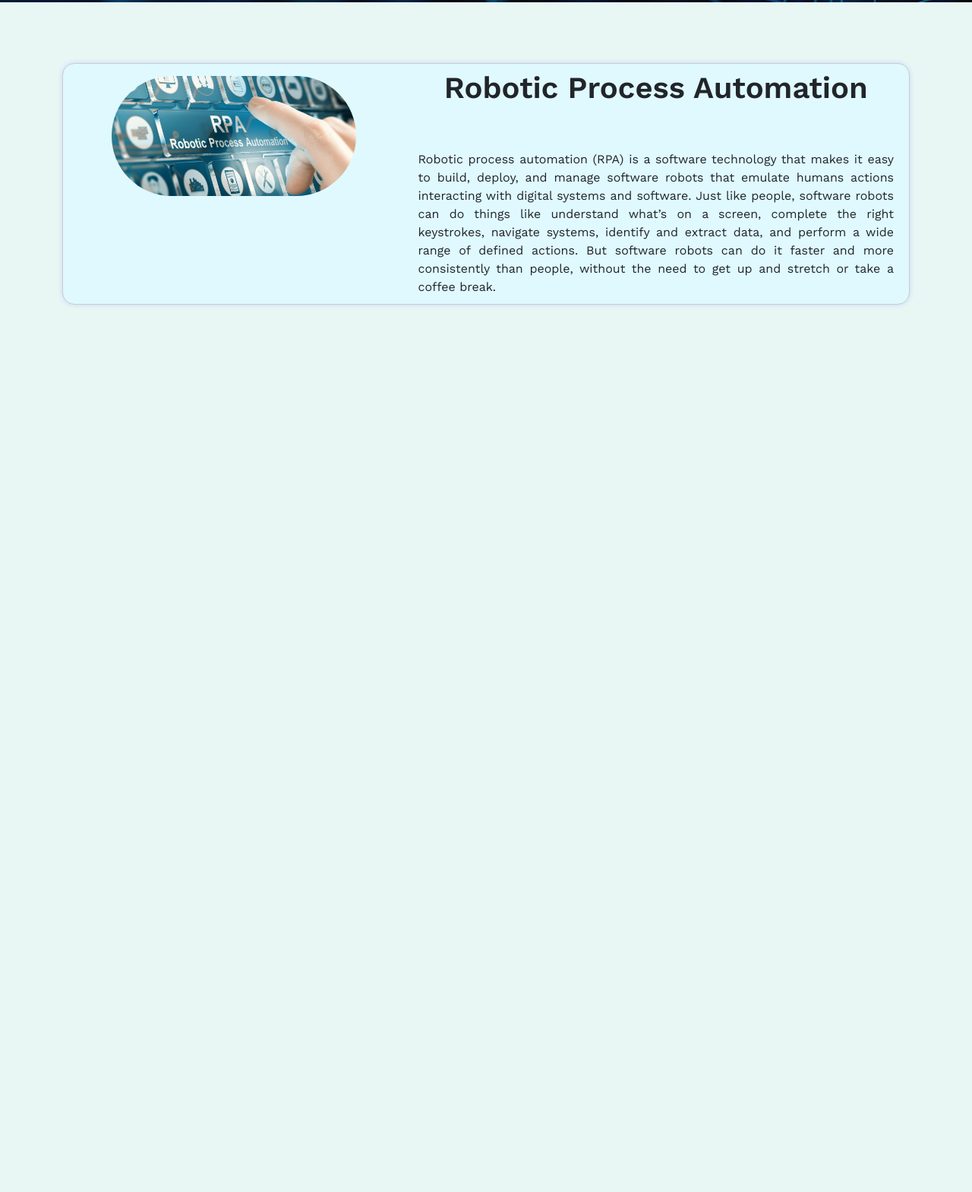
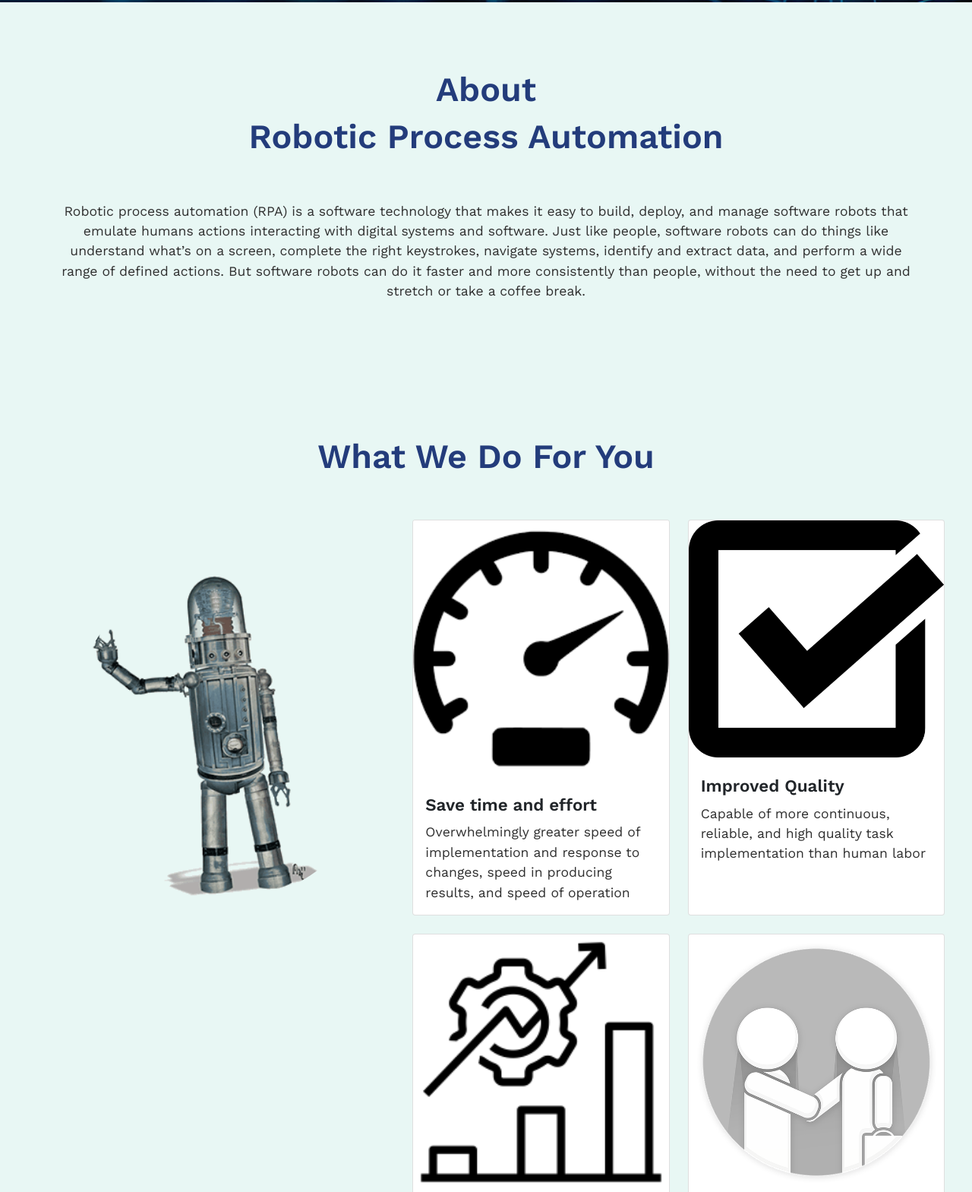
Before and after one commit to ash1919/AppliedRPA-repo, a plain HTML site: page main.html in a window 1280 px wide. Shown: the part 695-2264 px from the top of the page at 76% size. Before the commit the page ends 1144 px from the top, so only its background shows below. Drawn offline with nearby package versions, Linux system fonts and the light colour scheme.

Commit message:
why-rpa-starting

```diff
--- a/main.html
+++ b/main.html
@@ -61,8 +61,9 @@
         </div>
       </div>
     </header>
-    <section>
-      <div class="container padding-div pb-5">
+    <!-- About RPA -->
+    <section class="rpa-definition padding-div">
+      <!-- <div class="container padding-div pb-5">
         <div class="rpa-definition">
           <div class="row">
 
@@ -98,6 +99,111 @@
             </div>
           </div>
         </div>
+      </div> -->
+      <div class="conatainer">
+        <div class="rpa-defintion-content">
+          <h2 class="text-center heading-decoration">About </h2>
+         <h2 class="text-center heading-decoration"> Robotic Process Automation </h2>
+          <p class="text-center"> Robotic process automation (RPA) is a software technology that
+            makes it easy to build, deploy, and manage software robots that
+            emulate humans actions interacting with digital systems and
+            software. Just like people, software robots can do things like
+            understand what’s on a screen, complete the right keystrokes,
+            navigate systems, identify and extract data, and perform a wide
+            range of defined actions. But software robots can do it faster and
+            more consistently than people, without the need to get up and
+            stretch or take a coffee break.</p>
+        </div>
+      </div>
+    </section>
+    <!-- Why RPA -->
+    <section>
+      <div class="why-rpa">
+        <div class="conaianer padding-div">
+          <h2 class="text-center heading-decoration">What We Do For You</h2>
+          <div class="row">
+            <div class="col-md-5">
+             <div class="why-rpa-robo-img p-5">
+               <img
+                src="/images/robo-playful.gif"
+                class="img-fluid img-start my-3 ms-sm-4 ms-lg-5 rounded-pill"
+                alt="robot image"
+              />
+            </div>
+            </div>
+
+            <div class="col-md-7">
+              <div class="row row-cols-1 row-cols-md-2 g-4 me-4">
+                <div class="col description-1">
+                  <div class="card h-100">
+                    <img
+                      src="/AppliedRPA-repo/images/speedometer.png"
+                      class="card-img-top"
+                      alt="speed"
+                    />
+                    <div class="card-body">
+                      <h5 class="card-title">Save time and effort</h5>
+                      <p class="card-text">
+                        Overwhelmingly greater speed of implementation and response
+                        to changes, speed in producing results, and speed of
+                        operation
+                      </p>
+                    </div>
+                  </div>
+                </div>
+                <div class="col description-2">
+                  <div class="card h-100">
+                    <img
+                      src="images/check-box-gf48759e22_640.png"
+                      class="card-img-top rounded"
+                      alt="Quality"
+                    />
+                    <div class="card-body">
+                      <h5 class="card-title">Improved Quality</h5>
+                      <p class="card-text">
+                        Capable of more continuous, reliable, and high quality task
+                        implementation than human labor
+                      </p>
+                    </div>
+                  </div>
+                </div>
+                <div class="col">
+                  <div class="card h-100 description-3">
+                    <img
+                      src="images/efficiency.png"
+                      class="card-img-top rounded"
+                      alt="..."
+                    />
+                    <div class="card-body">
+                      <h5 class="card-title">Improved Efficiency</h5>
+                      <p class="card-text">
+                        Because a large number of tasks are automated, work can be
+                        carried out in parallel with virtually no resource
+                        constraints
+                      </p>
+                    </div>
+                  </div>
+                </div>
+                <div class="col">
+                  <div class="card h-100 description-4">
+                    <img
+                      src="images/customer-service-g2a4ce5207_640.png"
+                      class="card-img-top rounded"
+                      alt="..."
+                    />
+                    <div class="card-body">
+                      <h5 class="card-title">Enhance customer experiences</h5>
+                      <p class="card-text">
+                        Humans are freed from routine work, able to engage instead
+                        in work with high added value.
+                      </p>
+                    </div>
+                  </div>
+                </div>
+              </div>
+            </div>
+          </div>
+        </div>
       </div>
     </section>
   </main>
--- a/styles.css
+++ b/styles.css
@@ -50,22 +50,27 @@ h6 {
 }
 
 p {
-  font-size: 1rem;
+  font-size: 1.1rem;
   margin: 10px 0;
+  color:  #2F2F2F;
+  ;
 }
 
 img {
   width: 95%;
 }
 
-.padding-div {
+.margin-div {
+  margin-top: 5rem;
+}
+.padding-div{
   padding-top: 5rem;
 }
 .heading-decoration {
   padding-bottom: 3rem;
   font-family: "Work Sans";
-  color: var(--primary-color);
-  font-size: 2.5rem;
+  color: #233C7B;
+  font-size: 2.8rem;
 }
 
 /* Navbar */
@@ -85,10 +90,10 @@ img {
   background-repeat: no-repeat;
 }
 .appliedrpa-hero-header h1 {
-  font-size: 2.8rem;
+  font-size: 3.8rem;
   font-family: "Inter";
   font-weight: 700;
-  background: -webkit-linear-gradient(#6cf54a, #f2f48f);
+  background: -webkit-linear-gradient(rgb(0, 255, 102), #f2f48f);
   -webkit-background-clip: text;
   -webkit-text-fill-color: transparent;
 }
@@ -99,44 +104,22 @@ img {
   color: rgb(229, 229, 238);
   font-family: "Playfair Display";
 }
-.appliedrpa-hero-img{
+.appliedrpa-hero-img {
   width: 12rem;
 }
 
-.rpa-definition{
-  background-color: #dff9ff;
-  border-radius: 1em;
-  box-shadow: 0px 0px 6px rgba(156, 184, 255, 0.48);
-  text-align: justify;
-  padding-right: 2rem;
-  padding-left: 2rem;
-  /* width: 95%; */
+/* RPA defintion */
+
+.rpa-definition {
+  padding: 5rem;
+  /* margin-right: 5rem;
+  margin-left:5rem; */
+  /* border: 2px solid #41a2b7; */
+  border-radius: 2rem;
+  /* background-color: #DFF9FF; */
 }
-.rpa-definition {
-  border: 1px solid rgb(207, 202, 202);
-}
-.rpa-definition:hover {
-  border: 2px solid #41a2b7;
-}
-.rpa-definition-text h3 {
-  margin-top: 1rem;
-  color: rgb(0, 119, 255);
-  font-weight: 600;
-}
-.rpa-definition-img {
-  max-width: 80%;
-  height: 100%;
-  object-fit: cover;
-  transition: all 1s ease;
-  overflow: hidden;
-  margin-top: 1rem;
-  margin-left: 2rem;
-}
-.rpa-definition-img:hover {
-  cursor: pointer;
-
-  filter: brightness(0.6);
-  transform: scale(1.1);
+.rpa-definition h2:first-child{
+  padding-bottom: 0rem!important;
 }
 /* Footer */
 footer {
```
